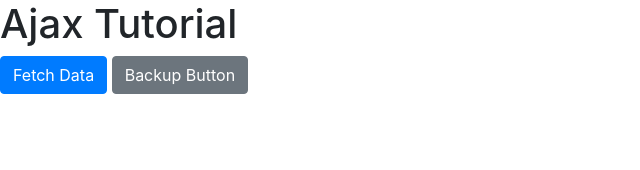
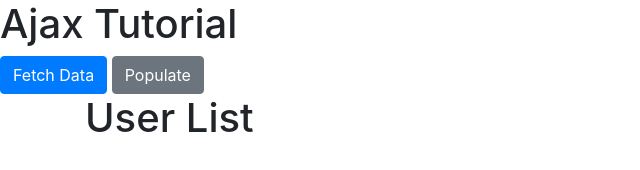
Before and after one commit to tejas-2232/Expert_Javascript, a plain HTML site: page AJAX/ajax.html in a window 1280 px wide. Shown: the whole page, without its empty margins (0-640 px from the left). Drawn offline with nearby package versions, Linux system fonts and the light colour scheme.

Commit message:
populate button is added to populate list in UI

```diff
--- a/AJAX/ajax.html
+++ b/AJAX/ajax.html
@@ -13,7 +13,14 @@
   <body>
     <h1>Ajax Tutorial</h1>
     <button type="button" id="fetchBtn" class="btn btn-primary">Fetch Data</button>
-    <button type="button" id="backupBtn" class="btn btn-secondary">Backup Button</button>
+    <button type="button" id="popBtn" class="btn btn-secondary">Populate</button>
+
+    <div class="container">
+      <h1>User List</h1>
+      <ul id="list">
+
+      </ul>
+    </div>
 
     <!-- Optional JavaScript -->
     <!-- jQuery first, then Popper.js, then Bootstrap JS -->
```
